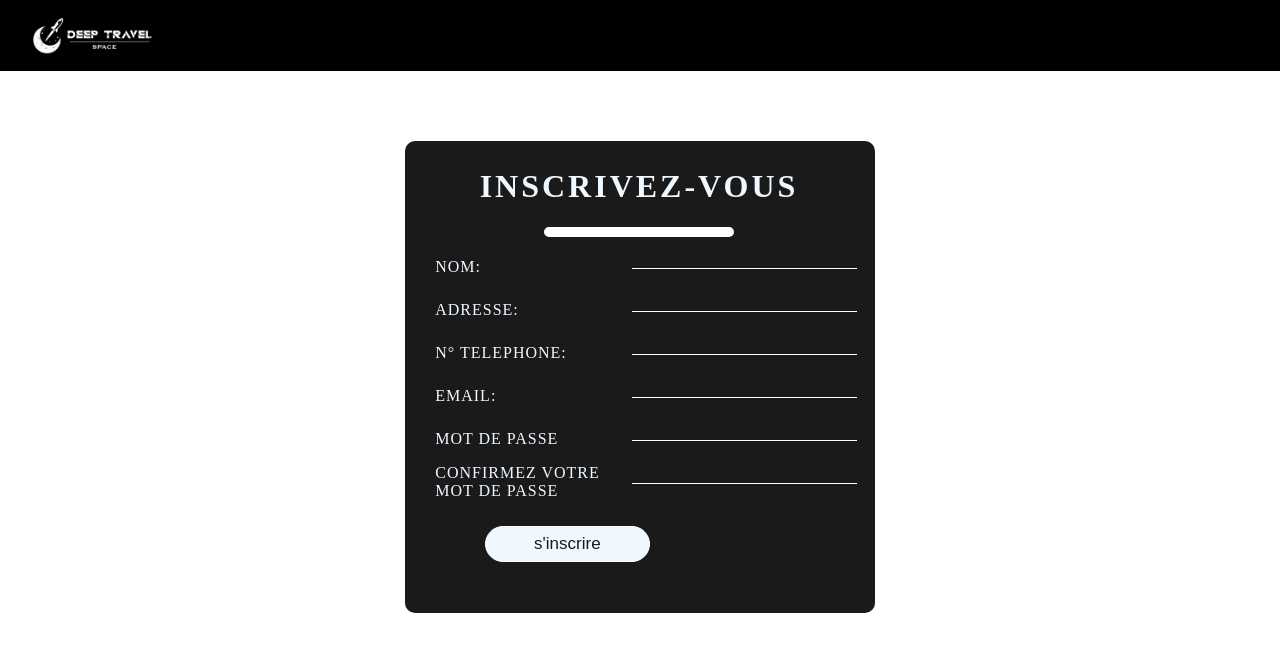
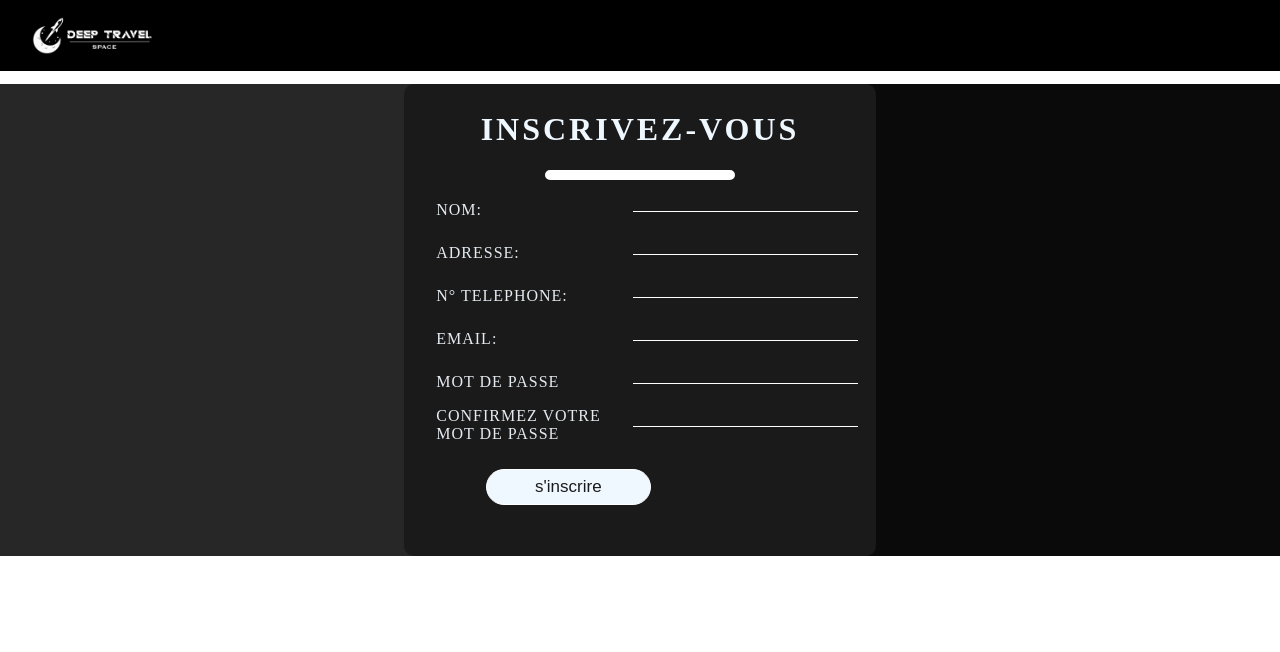
Before and after one commit to hikem1/Deep-Travel-Tutor-, a PHP site: page /inscription.html in a window 1280 px wide. Shown: the top 652 px of the page. Run offline with PHP 8.4, Linux system fonts and the light colour scheme.

Commit message:
formulaire

```diff
--- a/formulairecb.html
+++ b/formulairecb.html
@@ -76,6 +76,6 @@
             </div>
         <input type="submit" value="valider votre payement" class="submit-btn">
         </form>
-    </div>
+        </div>
 </body>
 </html>
--- a/inscription.css
+++ b/inscription.css
@@ -11,14 +11,13 @@ h1{
 }
 
 fieldset{
-    margin-top: 70px;
     width: 35%;
     background-color: rgb(26, 26, 27);
-    box-shadow: 5px 5px 20px 1px 10px rgb(243, 237, 237);
+    box-shadow: 5px 5px 20px 1px 10px rgb(247, 247, 247);
     border: 0px;
-    padding-left: 10px;
     border-radius: 10px 10px 10px 10px;
-    color:aliceblue;
+    color:rgb(228, 234, 240);
+    margin: 1%;
 }
 
 td{letter-spacing: 1px;}
@@ -77,3 +76,10 @@ section{
     display: flex;
     justify-content: space-between;
   }
+
+header{
+  background: linear-gradient(90deg, #272727 60%, #0a0a0a 40.1%);
+  padding: 0%;
+
+
+}
```
Also changed, not shown: index.html (line endings or trailing spaces).
